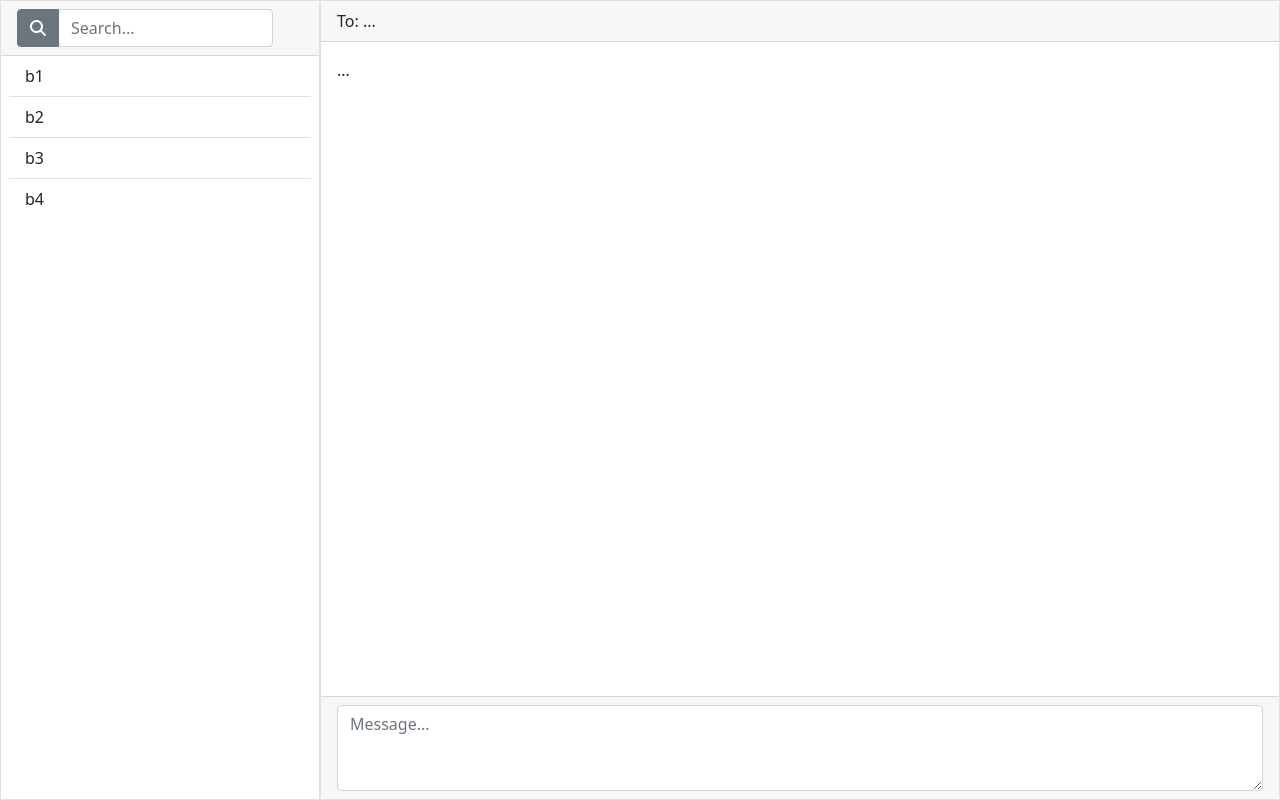
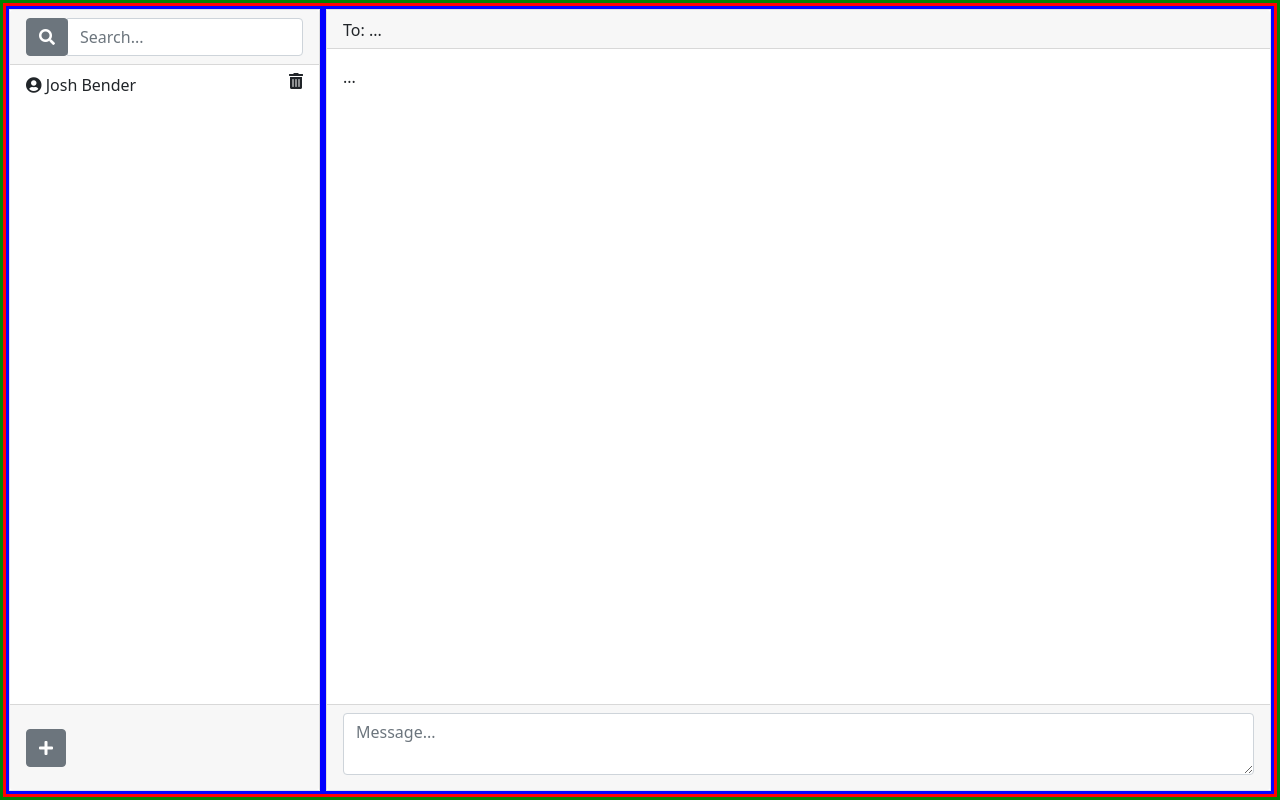
Before and after one commit to White-Diamond/OCTOGON, a Django app: template chatroom/templates/index.html in a window 1280 px wide. Run offline with Django 3.2, Linux system fonts and the light colour scheme; the template is opened without the code that fills it, so the values that code supplies are empty; some libraries are stand-ins or nearby versions.

Commit message:
updated index.html design

```diff
--- a/chatroom/templates/index.html
+++ b/chatroom/templates/index.html
@@ -5,10 +5,26 @@
     <meta http-equiv="X-UA-Compatible" content="IE=edge">
     <meta name="viewport" content="width=device-width, initial-scale=1.0">
     <link href="https://cdn.jsdelivr.net/npm/bootstrap@5.0.0-beta3/dist/css/bootstrap.min.css" rel="stylesheet" integrity="sha384-eOJMYsd53ii+scO/bJGFsiCZc+5NDVN2yr8+0RDqr0Ql0h+rP48ckxlpbzKgwra6" crossorigin="anonymous">
+    <link rel="stylesheet" href="https://use.fontawesome.com/releases/v5.15.3/css/all.css" integrity="sha384-SZXxX4whJ79/gErwcOYf+zWLeJdY/qpuqC4cAa9rOGUstPomtqpuNWT9wdPEn2fk" crossorigin="anonymous">
     <style>
         body, html{
             height: 100%;
             width: 100%;
+        }
+        .my-container{
+            border: 3px solid green;
+        }
+        .my-row{
+            border: 3px solid red;
+        }
+        .my-col{
+            border: 3px solid blue;
+        }
+        .my-card-header{
+            height: 5%;
+        }
+        .my-card-footer{
+            height: 11%;
         }
     </style>
     <title>Document</title>
@@ -23,38 +39,42 @@
                 <div class="card h-100 rounded-0">
                     <div class="card-header">
                         <div class="input-group">
-                            <button type="button" class="btn btn-secondary">
-                                <i class="fas fa-search"></i>
-                            </button>
-                            <div class="form-outline w-75">
-                                <input type="search" class="form-control" placeholder="Search..."/>
+                            <div class="input-group-prepend">
+                                <button type="button" class="btn btn-secondary"><i class="fas fa-search"></i></button>
                             </div>
+                            <input type="search" class="form-control" placeholder="Search..."/>
                         </div>
                     </div>
-                    <div class="card-body pt-0 px-2">
+                    <div class="card-body p-0">
                         <div class="list-group list-group-flush">
-                            <button type="button" class="list-group-item list-group-item-action">b1</button>
-                            <button type="button" class="list-group-item list-group-item-action">b2</button>
-                            <button type="button" class="list-group-item list-group-item-action">b3</button>
-                            <button type="button" class="list-group-item list-group-item-action">b4</button>
+                            <button type="button" class="d-flex list-group-item list-group-item-action justify-content-between">
+                                <span>
+                                    <i class="fas fa-user-circle mr-5"></i>
+                                    <span>Josh Bender</span>
+                                </span>
+                                <i class="fas fa-trash-alt"></i>
+                            </button>
                         </div>
+                    </div>
+                    <div class="d-flex card-footer align-items-center my-card-footer">
+                        <button class="btn btn-secondary"><i class="fas fa-plus"></i></button>
                     </div>
                 </div>
 
             </div>
             <div class="col-9 p-0 my-col">
 
-                <!--Message area and chat card-->
+                <!--Chat card-->
                 <div class="card h-100 rounded-0">
-                    <div class="card-header">
+                    <div class="card-header my-card-header">
                         <p class="p-0 m-0">To: ...</p>
                     </div>
                     <div class="card-body">
                         ...
                     </div>
-                    <div class="card-footer">
-                        <div class="form-group align-items-end green-border-focus">
-                            <textarea class="form-control" id="exampleFormControlTextarea5" placeholder="Message..." rows="3"></textarea>
+                    <div class="card-footer my-card-footer">
+                        <div class="form-group">
+                            <textarea class="form-control" placeholder="Message..." rows="2"></textarea>
                         </div>
                     </div>
                 </div>
@@ -63,7 +83,8 @@
         </div>
     </div>
 
-    <script src="https://kit.fontawesome.com/8a16c35037.js" crossorigin="anonymous"></script>
     <script src="https://cdn.jsdelivr.net/npm/bootstrap@5.0.0-beta3/dist/js/bootstrap.bundle.min.js" integrity="sha384-JEW9xMcG8R+pH31jmWH6WWP0WintQrMb4s7ZOdauHnUtxwoG2vI5DkLtS3qm9Ekf" crossorigin="anonymous"></script>
 </body>
 </html>
+
+<!--EVERY SINGLE ELEMENT SHOULD HAVE A 'MY-<ELEM-NAM>' CLASS SO THAT WE CAN DO OUR OWN STYLES ON IT-->
```
